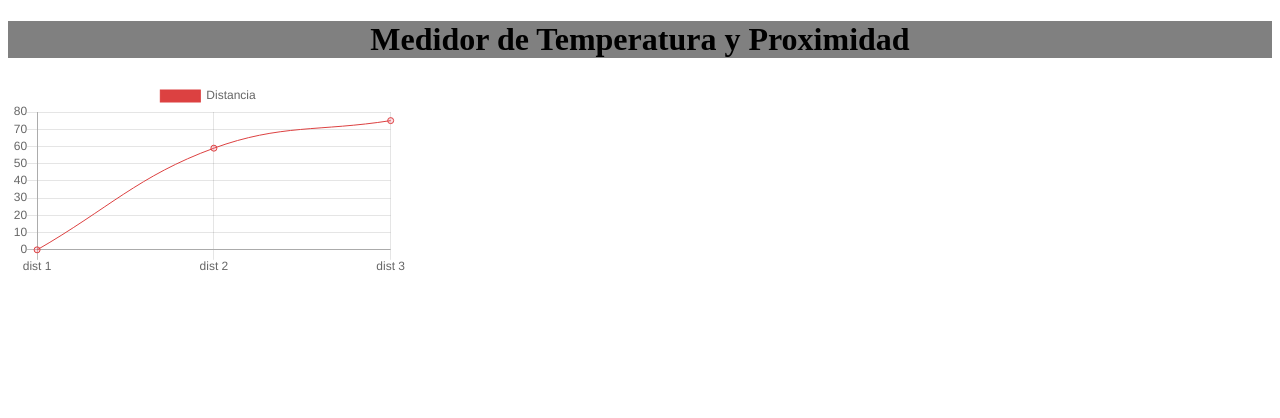
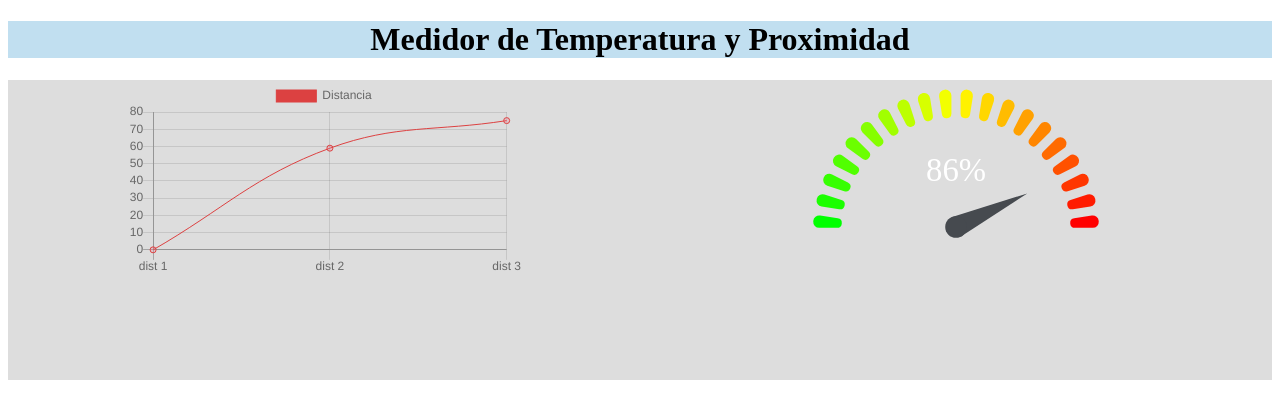
Before and after one commit to Relaxforever/FastApiArduino, a React app in the folder frontend/: page / in a window 1280 px wide. Built offline with nearby package versions, Linux system fonts and the light colour scheme.

Commit message:
uploaded: Improved data

```diff
--- a/frontend/src/components/Charts.css
+++ b/frontend/src/components/Charts.css
@@ -1,5 +1,15 @@
+.Top-side-part {
+    display: flex;
+    justify-content: space-around;
+}
+
 .chart-distancia {
     display: flex;
     width: 400px;
     height:300px;
 }
+.chart-tempGauger {
+    display: flex;
+    width: 400px;
+    height: 300px;
+}
--- a/frontend/src/components/Charts.jsx
+++ b/frontend/src/components/Charts.jsx
@@ -1,8 +1,12 @@
 import React from "react";
-import {Line} from 'react-chartjs-2'
+import { Line } from 'react-chartjs-2'
+import GaugeChart from 'react-gauge-chart'
+
 import './Charts.css'
 const Charts = () => {
     return(
+        <>
+    <div className="Top-side-part">
     <div className="chart-distancia">
         <Line
         data={{
@@ -19,6 +23,14 @@ const Charts = () => {
         legend={{position: 'top'}}
         />
          </div>
+         <div className="chart-tempGauger">
+         <GaugeChart id="gauge-chart2"
+            nrOfLevels={20}
+            percent={0.86}
+            />
+         </div>
+         </div>
+         </>
     )
 }
 export default Charts;
--- a/frontend/src/components/Header.css
+++ b/frontend/src/components/Header.css
@@ -1,7 +1,7 @@
 
 .header {
     text-align: center;
-    background-color: gray;
+    background-color: #C1DFF0;
 }
 .title-h1 {
     align-items: center;
--- /dev/null
+++ b/frontend/src/index.css
@@ -0,0 +1,9 @@
+.m-header {
+    background-color: #C1DFF0;
+    width: 100%;
+}
+
+.m-body {
+    background-color: #DDDDDD;
+
+}
--- a/frontend/src/index.js
+++ b/frontend/src/index.js
@@ -2,12 +2,18 @@ import React from "react";
 import { render } from 'react-dom';
 import Header from "./components/Header";
 import Charts from "./components/Charts";
+import "./index.css"
 
 function App() {
   return (
     <>
-      <Header />
-      <Charts />
+      <div className="m-header">
+        <Header />
+      </div>
+      <div className="m-body">
+        <Charts />
+      </div>
+
     </>
   )
 }
```
Also changed, not shown: 1 other file.
